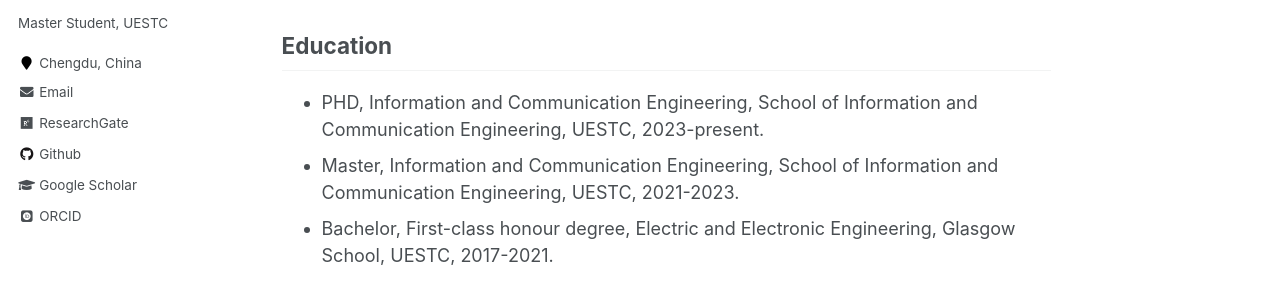
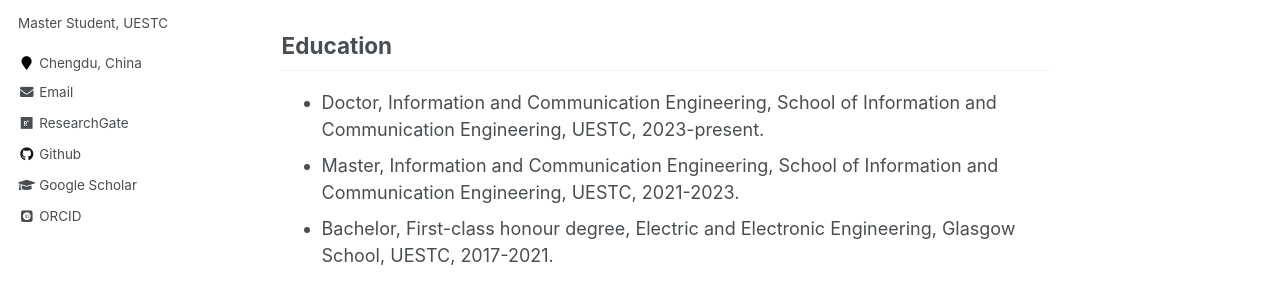
Before and after one commit to Han-Adam/Han-Adam.github.io, a Jekyll site: the page built from _pages/about.md, in a window 1280 px wide and 900 px high. Shown: the part 281-566 px from the top of the window. Built offline with Jekyll 4.4.1, drawn with Linux system fonts in a browser that asks for light colours; some web fonts are replaced.

Commit message:
Update about.md

```diff
--- a/_pages/about.md
+++ b/_pages/about.md
@@ -11,7 +11,7 @@ redirect_from:
 I am chasing my PHD at School of Information and Communication Engineering, University of Electronic Science and Technology of China (UESTC), supervised by Prof. [Cheng Jian](https://faculty.uestc.edu.cn/cvmi/zh_CN/index.htm) and co-supervised by Prof. [Maolong Lv](https://scholar.google.com/citations?user=gj7A4lIAAAAJ&hl=zh-CN&oi=sra). Currently, my research interest includes Deep Learning, Reinforcement Learning, and Robotics.
 
 ## Education
-- PHD, Information and Communication Engineering, School of Information and Communication Engineering, UESTC, 2023-present.
+- Doctor, Information and Communication Engineering, School of Information and Communication Engineering, UESTC, 2023-present.
 - Master, Information and Communication Engineering, School of Information and Communication Engineering, UESTC, 2021-2023.
 - Bachelor, First-class honour degree, Electric and Electronic Engineering, Glasgow School, UESTC, 2017-2021.
 
```
